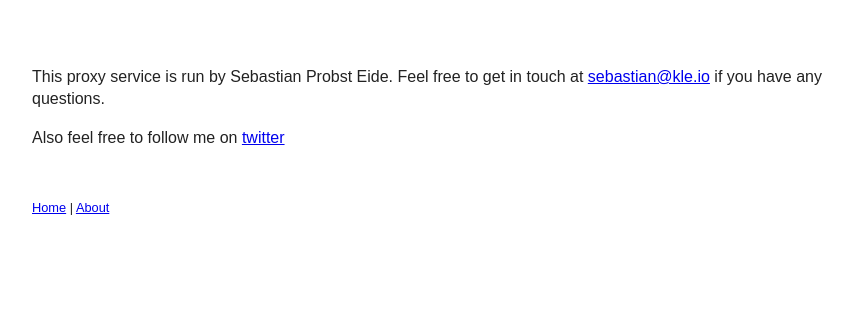
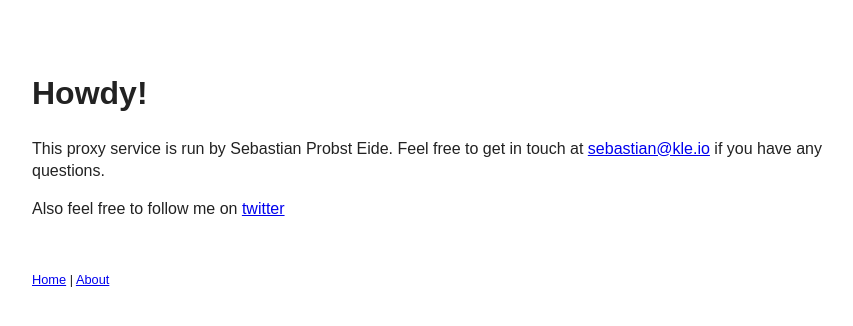
Before and after one commit to sebastian/vpn-site, a Jekyll site: the page built from about/index.md, in a window 1280 px wide. Shown: the top 326 px of the page, without its empty margins (208-1061 px from the left). Built offline with Jekyll 4.4.1, drawn with Linux system fonts in a browser that asks for light colours.

Commit message:
Fix about page

```diff
--- a/about/index.md
+++ b/about/index.md
@@ -3,6 +3,8 @@ layout: index
 title: About
 ---
 
+# Howdy!
+
 This proxy service is run by Sebastian Probst Eide.
 Feel free to get in touch at [sebastian@kle.io](mailto:sebastian@kle.io) if you have any questions.
 
```
Also changed, not shown: 2 other files.
